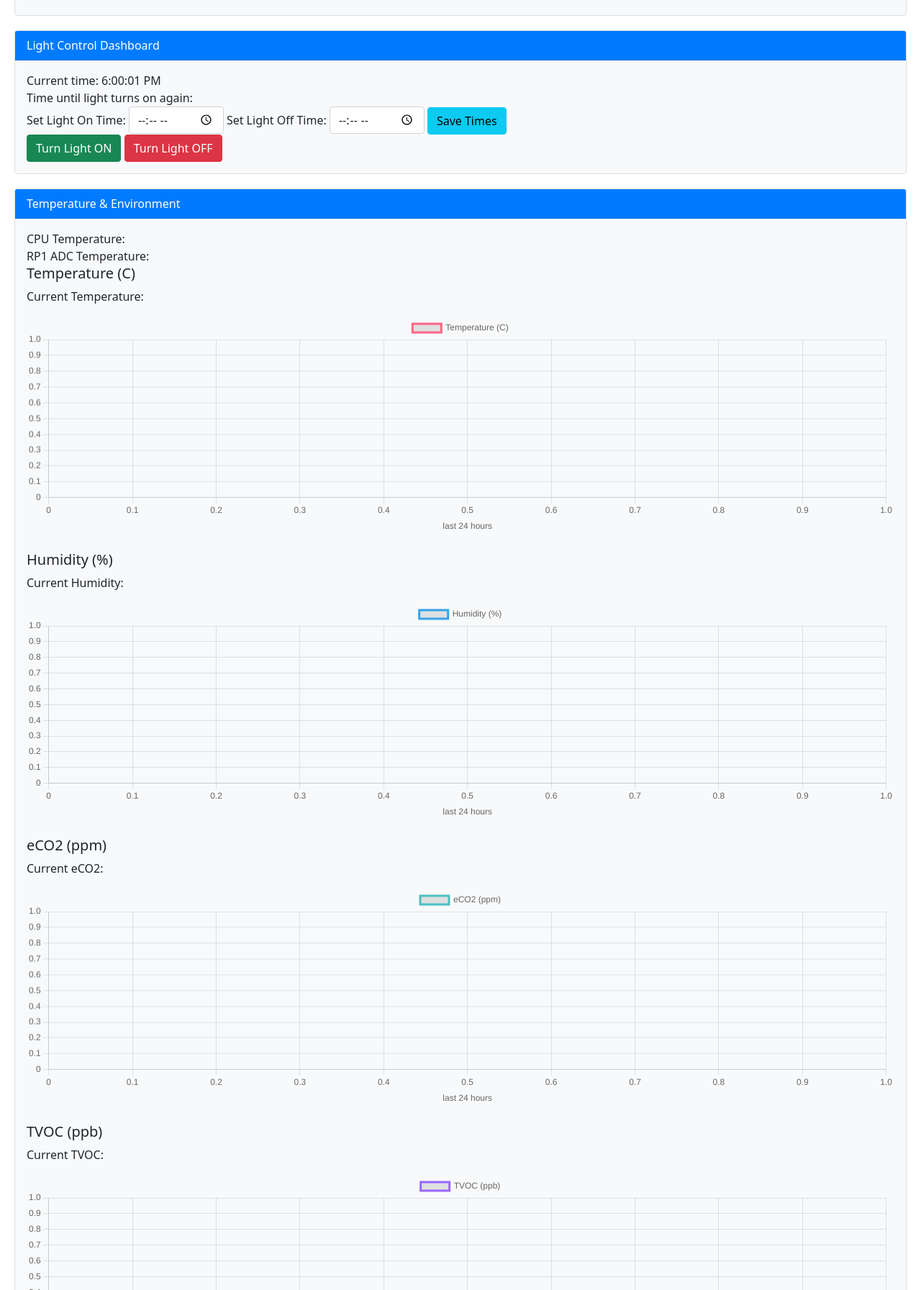
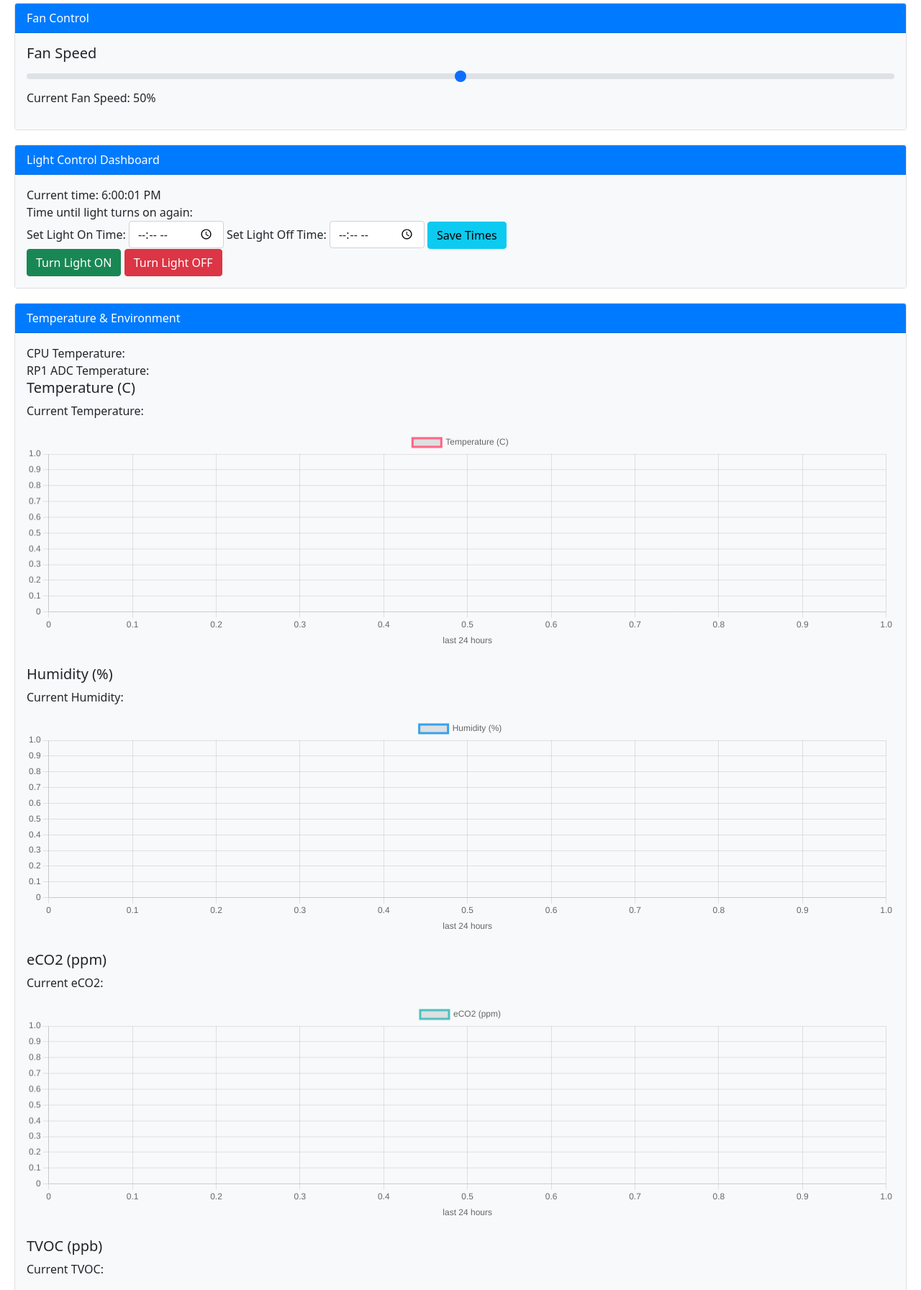
Before and after one commit to MathiasPechinger/plantgeek, a Flask app: page / in a window 1280 px wide. Shown: the part 711-2504 px from the top of the page at 72% size. Run offline with Flask 3, Linux system fonts and the light colour scheme; data that the repository does not hold is empty.

Commit message:
added fridge control

```diff
--- a/app.py
+++ b/app.py
@@ -3,14 +3,18 @@ import mysql.connector
 import datetime
 import os
 from gpiozero import OutputDevice
+from gpiozero import PWMOutputDevice
 import time
 import sched
 import threading
 import psutil
+import logging
 
 import subprocess
 from functools import wraps
 
+log = logging.getLogger('werkzeug')
+log.setLevel(logging.ERROR)
 
 
 app = Flask(__name__)
@@ -42,7 +46,7 @@ light_on_time = datetime.time(8, 0)  # default light on time
 light_off_time = datetime.time(22, 0)  # default light off time
 
 # Scheduler
-scheduler = sched.scheduler(time.time, time.sleep)
+scheduler_light = sched.scheduler(time.time, time.sleep)
 
 def turn_light_on():
     light.off()
@@ -56,14 +60,12 @@ def open_co2_valve():
 def close_co2_valve():
     co2valve.on()
 
+
 def set_fan_speed(speed):
     fan.on()
-    fan.value = speed
-
-light = OutputDevice(17)
-co2valve = OutputDevice(27)
-fan = OutputDevice(12)
-fridge = OutputDevice(16)
+    pwm_value = float(float(speed) / 100)
+    # print(pwm_value)
+    fan.value = pwm_value
 
 # Database connection parameters
 db_config = {
@@ -73,10 +75,68 @@ db_config = {
     'database': 'sensor_data'
 }
 
-# users = {
-#     "wolf": "1234"
-# }
+light = OutputDevice(17)
+co2valve = OutputDevice(27)
+fan = PWMOutputDevice(12)
 
+
+class Fridge:
+
+
+    def __init__(self, output_device):
+        self.is_on = False
+        self.off_time = None
+        self.output_device = output_device
+
+    def switch_on(self):
+        minimum_off_time = 60  # 1 minute
+        if self.off_time is None or (datetime.datetime.now() - self.off_time).total_seconds() >= minimum_off_time:
+            self.is_on = True
+            self.off_time = None
+            self.output_device.off()
+            print("Fridge switched on.")
+        else:
+            print("Fridge cannot be switched on again. It was turned off for less than 1 minute(s).")
+            remaining_time = minimum_off_time - (datetime.datetime.now() - self.off_time).total_seconds()
+            print(f"Please wait for {remaining_time} seconds before switching on again.")
+
+    def switch_off(self):
+        self.is_on = False
+        self.off_time = datetime.datetime.now()
+        self.output_device.on()
+
+fridge = Fridge(OutputDevice(16)) # GPIO pin 16, where fridge is connected
+
+def get_current_temp():
+    conn = mysql.connector.connect(**db_config)
+    cursor = conn.cursor()
+
+    query = """
+    SELECT temperature_c
+    FROM measurements
+    WHERE timestamp >= DATE_SUB(NOW(), INTERVAL 24 HOUR)
+    AND MINUTE(timestamp) % 10 = 0
+    ORDER BY timestamp DESC
+    LIMIT 1;
+    """
+
+    cursor.execute(query)
+    results = cursor.fetchall()
+
+    print(results[0][0])
+
+    cursor.close()
+    conn.close()
+    return results[0][0]
+
+def control_fridge(sc):
+    temp = get_current_temp()
+    if temp > 25:
+        fridge.switch_on()  # You need to define this function
+    elif temp < 22:
+        fridge.switch_off()  # You need to define this function
+    # schedule the next check in 60 seconds
+    sc.enter(5, 1, control_fridge, (sc,))
 
 
 
@@ -103,7 +163,7 @@ def check_time_and_control_light():
         turn_light_off()
         print("stopping the sun")
     # Schedule the next check in 60 seconds (we should make this faster ;) )
-    scheduler.enter(60, 1, check_time_and_control_light)
+    scheduler_light.enter(60, 1, check_time_and_control_light)
 
 @app.route('/light/control', methods=['POST'])
 def light_control():
@@ -154,7 +214,7 @@ def data():
 
     return jsonify(results)
 
-@app.route('/fanspeed', methods=['POST'])
+@app.route('/setFanSpeed', methods=['POST'])
 def fan_speed():
     if not request.is_json:
         return jsonify({'error': 'Missing JSON in request'}), 400
@@ -162,7 +222,6 @@ def fan_speed():
     speed = request.get_json().get('speed')
     if speed is None:
         return jsonify({'error': 'Missing required parameter'}), 400
-
     set_fan_speed(speed)
 
     return jsonify({'status': 'Fan speed set to {}'.format(speed)})
@@ -193,22 +252,38 @@ def data_now():
 
     return jsonify(results)
 
-def run_scheduler():
-    print("starting scheduler")
-    scheduler.run()
+def run_scheduler_light():
+    print("starting light scheduler")
+    scheduler_light.run()
     print("Scheduler stopped running")
+
+def run_scheduler_fridge():
+    print("starting light scheduler")
+    scheduler_fridge.run()
+    print("Scheduler stopped running")
+
+scheduler_fridge = sched.scheduler(time.time, time.sleep)
 
 if __name__ == '__main__':
     print("Entering main")
-    scheduler.enter(0, 1, check_time_and_control_light)
+    scheduler_light.enter(0, 1, check_time_and_control_light)
+    scheduler_fridge.enter(0, 1, control_fridge, (scheduler_fridge,))
+
     print("switch light off")
     close_co2_valve()
     turn_light_off()
 
-    set_fan_speed(0.5)
+    # set_fan_speed(0.5)
+    fan.on()
+    fan.value = 0.4
+    fridge.switch_off()
 
-    # Start scheduler in a separate thread
-    scheduler_thread = threading.Thread(target=run_scheduler)
-    scheduler_thread.start()
+    # Start schedulers in a separate thread
+    scheduler_thread_fridge = threading.Thread(target=run_scheduler_fridge)
+    scheduler_thread_fridge.start()
+
+    scheduler_thread_light = threading.Thread(target=run_scheduler_light)
+    scheduler_thread_light.start()
+
     print("app.run")
     app.run(debug=False, host='0.0.0.0')
--- a/static/js/script.js
+++ b/static/js/script.js
@@ -37,6 +37,36 @@ function setLightTimes() {
         body: JSON.stringify({ onTime, offTime })
     }).then(response => response.json())
     .then(data => console.log(data));
+}
+
+function setFanSpeed(speed) {
+    fetch('/set-fan-speed', {
+        method: 'POST',
+        headers: {
+            'Content-Type': 'application/json',
+        },
+        body: JSON.stringify({ speed })
+    })
+    .then(response => response.json())
+    .then(data => console.log(data))
+    .catch(error => console.error('Error:', error));
+}
+
+function setFanSpeed(speed) {
+    $.ajax({
+        url: '/setFanSpeed',
+        type: 'POST',
+        contentType: 'application/json',
+        data: JSON.stringify({speed: speed}),
+        success: function(response) {
+            // console.log("Response: " + JSON.stringify(response));
+        },
+        error: function(xhr, status, error) {
+            console.log("Error: " + error);
+            console.log("Status: " + status);
+            console.dir(xhr);
+        }
+    });
 }
 
 updateTime(); // Initialize the time update
--- a/templates/index.html
+++ b/templates/index.html
@@ -19,17 +19,27 @@
 <body>
     <h1 class="text-center mb-4">Sensor Dashboard</h1>
 
+    <div class="card">
+        <div class="card-header">Live Stream</div>
+
+        <iframe id="webcamStream" width="700" height="500" src="http://192.168.2.163:8080"></iframe>
+    </div>
+
     <div class="controls">
         <input id="timespan" type="number" value="120" class="form-control" placeholder="Enter timespan in seconds" style="width: auto; display: inline-block;">
         <button onclick="updateTimespan()" class="btn btn-primary">Update Timespan</button>
     </div>
 
     <div class="card">
-        <div class="card-header">Webcam Stream</div>
+        <div class="card-header">Fan Control</div>
         <div class="card-body">
-            <iframe id="webcamStream" width="100%" height="500" src="http://192.168.2.163:8080"></iframe>
+            <h5>Fan Speed</h5>
+            <input type="range" id="fan-speed" min="0" max="100" value="50" class="form-range" onchange="setFanSpeed(this.value)">
+            <p>Current Fan Speed: <span id="current-fan-speed">50</span>%</p>
         </div>
     </div>
+
+
 
     <div class="card">
         <div class="card-header">Light Control Dashboard</div>
```
